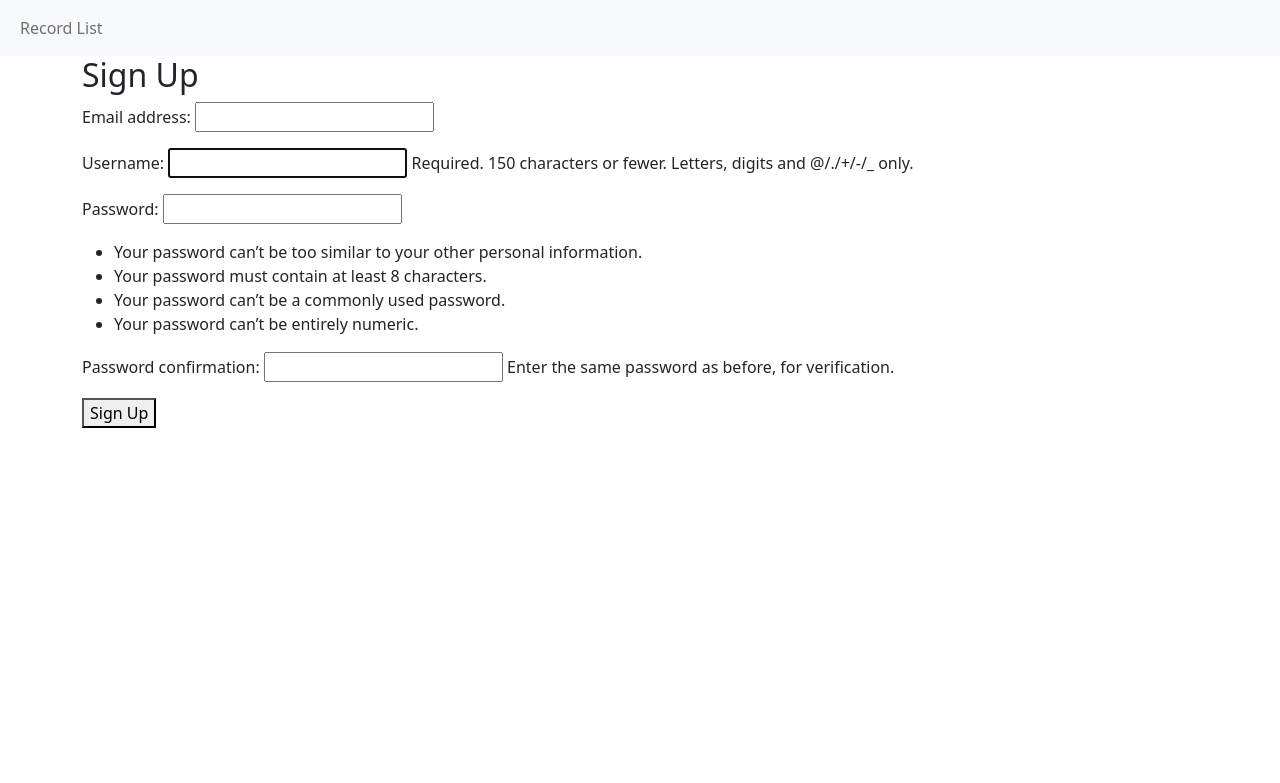
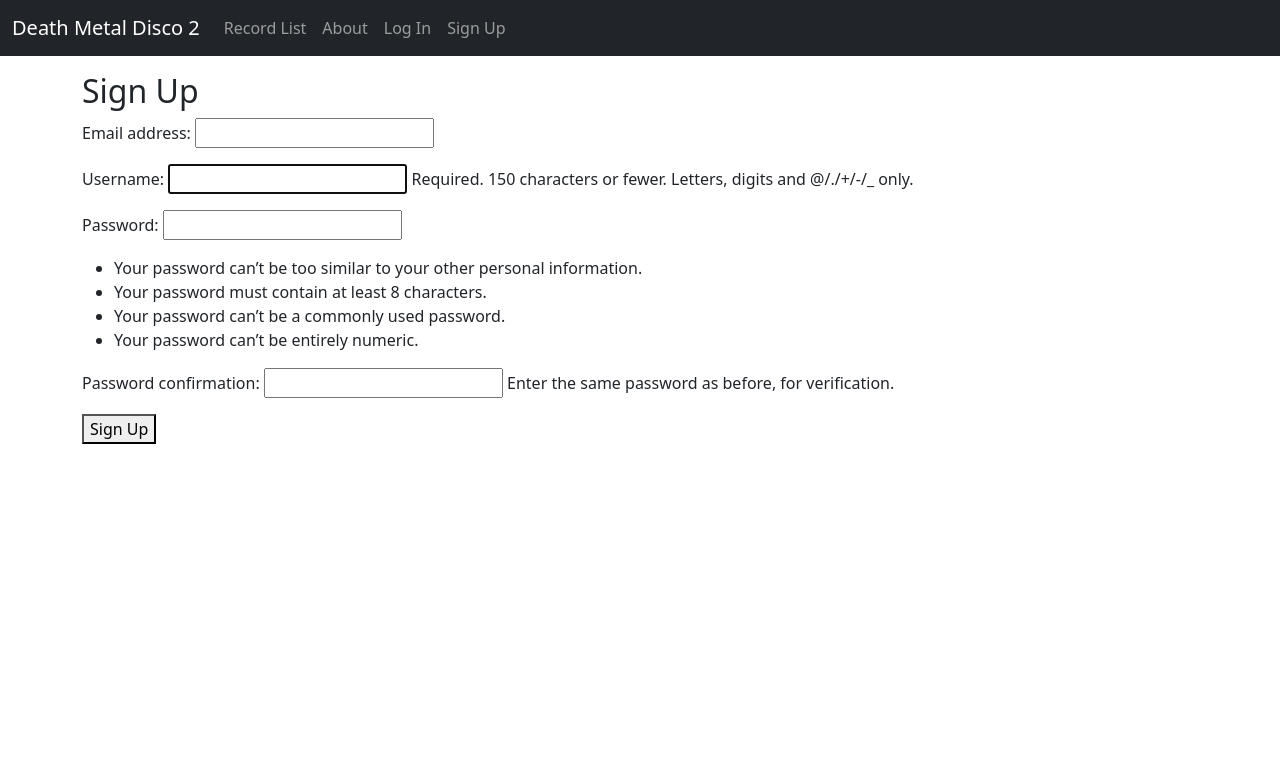
Before and after one commit to rbuerki/death-metal-disco-2, a Django app: page /accounts/signup/ in a window 1280 px wide. Shown: the top 783 px of the page. Before the commit the page ends 428 px from the top, so only its background shows below. Run offline with Django 4.2, Linux system fonts and the light colour scheme; parts of the project's set-up code (start-up, migrations or seed data) failed here and were passed over.

Commit message:
Add static files and revamp navbar somewhat

```diff
--- a/app/discobase/static/discobase/custom.css
+++ /dev/null
@@ -1,3 +0,0 @@
-.myform{
-    border: 5px dashed rebeccapurple;
-}
--- a/app/django_disco/settings.py
+++ b/app/django_disco/settings.py
@@ -121,8 +121,11 @@
 # Static files (CSS, JavaScript, Images)
 # https://docs.djangoproject.com/en/4.0/howto/static-files/
 
-STATIC_URL = "static/"
+STATIC_URL = "/static/"
+STATICFILES_DIRS = [BASE_DIR / "static"]
+# TODO this is not suitable for deployment run collectstatic django book 113
 
+# My customizing of user management
 
 AUTH_USER_MODEL = "users.CustomUser"
 LOGIN_REDIRECT_URL = "home"  # default is accounts/profile
--- a/app/pages/urls.py
+++ b/app/pages/urls.py
@@ -1,7 +1,8 @@
 from django.urls import path
 
-from pages.views import HomePageView
+from pages.views import AboutPageView, HomePageView
 
 urlpatterns = [
     path("", HomePageView.as_view(), name="home"),
+    path("about/", AboutPageView.as_view(), name="about"),
 ]
--- a/app/pages/views.py
+++ b/app/pages/views.py
@@ -1,6 +1,9 @@
-from django.shortcuts import render
 from django.views.generic import TemplateView
 
 
 class HomePageView(TemplateView):
     template_name = "home.html"
+
+
+class AboutPageView(TemplateView):
+    template_name = "about.html"
--- /dev/null
+++ b/app/static/css/base.css
@@ -0,0 +1,13 @@
+body {
+    min-height: 75rem;
+    padding-top: 4.5rem;
+}
+
+h1 {
+    color: darkolivegreen;
+}
+
+.recordcover {
+    height: 300px;
+    width: auto;
+}
--- a/app/templates/_base.html
+++ b/app/templates/_base.html
@@ -1,42 +1,63 @@
+{% load static %}
+
 <html lang="en">
 
 <head>
     <meta charset="UTF-8">
     <meta http-equiv="X-UA-Compatible" content="IE=edge">
     <meta name="viewport" content="width=device-width, initial-scale=1.0">
-    <!-- CSS only -->
+    <title>{% block title %}DiscoBase{% endblock title %}</title>
+    <!-- Bootstrap CSS only -->
     <link href="https://cdn.jsdelivr.net/npm/bootstrap@5.2.0-beta1/dist/css/bootstrap.min.css" rel="stylesheet"
         integrity="sha384-0evHe/X+R7YkIZDRvuzKMRqM+OrBnVFBL6DOitfPri4tjfHxaWutUpFmBp4vmVor" crossorigin="anonymous">
-    <!-- JavaScript Bundle with Popper -->
-    <script src="https://cdn.jsdelivr.net/npm/bootstrap@5.2.0-beta1/dist/js/bootstrap.bundle.min.js"
-        integrity="sha384-pprn3073KE6tl6bjs2QrFaJGz5/SUsLqktiwsUTF55Jfv3qYSDhgCecCxMW52nD2"
-        crossorigin="anonymous"></script>
-
-    <title>{% block title %}DiscoBase{% endblock title %}</title>
+    <!-- Custom CSS -->
+    <link rel="stylesheet" href="{% static 'css/base.css' %}">
 </head>
 
 <body>
-
-    <!-- NAVBAR -->
-    <nav class="navbar navbar-expand-lg bg-light">
+    <!-- Navbar -->
+    <nav class="navbar navbar-expand-md navbar-dark fixed-top bg-dark">
         <div class="container-fluid">
-            <button class="navbar-toggler" type="button" data-bs-toggle="collapse" data-bs-target="#navbarNavAltMarkup"
-                aria-controls="navbarNavAltMarkup" aria-expanded="false" aria-label="Toggle navigation">
+            <a class="navbar-brand" href="#">Death Metal Disco 2</a>
+            <button class="navbar-toggler" type="button" data-bs-toggle="collapse" data-bs-targ\ et="#navbarCollapse"
+                aria-controls="navbarCollapse" aria-expanded="false" aria-label="Tog\ gle navigation">
                 <span class="navbar-toggler-icon"></span>
             </button>
-            <div class="collapse navbar-collapse" id="navbarNavAltMarkup">
-                <div class="navbar-nav">
-                    <a class="nav-link" href="{% url 'discobase:list_record' %}">Record List</a>
-                </div>
+            <div class="collapse navbar-collapse" id="navbarCollapse">
+                <ul class="navbar-nav me-auto mb-2 mb-md-0">
+                    <li class="nav-item">
+                        <a class="nav-link" href="{% url 'discobase:list_record' %}">Record List</a>
+                    </li>
+                    <li class="nav-item">
+                        <a class="nav-link" href="{% url 'about' %}">About</a>
+                    </li>
+                    {% if user.is_authenticated %}
+                    <li class="nav-item">
+                        <a class="nav-link" href="{% url 'logout' %}">Log Out</a>
+                    </li>
+                    {% else %}
+                    <li class="nav-item">
+                        <a class="nav-link" href="{% url 'login' %}">Log In</a>
+                    </li>
+                    <li class="nav-item">
+                        <a class="nav-link" href="{% url 'signup' %}">Sign Up</a>
+                    </li>
+                    {% endif %}
+                </ul>
             </div>
         </div>
     </nav>
-
+    <!-- Container-->
     <div class="container">
         {% block content %}
         {% endblock %}
     </div>
-
+    <!-- Bootstrap JavaScript Bundle with Popper -->
+    <script src="https://cdn.jsdelivr.net/npm/bootstrap@5.2.0-beta1/dist/js/bootstrap.bundle.min.js"
+        integrity="sha384-pprn3073KE6tl6bjs2QrFaJGz5/SUsLqktiwsUTF55Jfv3qYSDhgCecCxMW52nD2"
+        crossorigin="anonymous"></script>
+    <!-- Custom JavaScript, all js preferably to be loaded at the end -->
+    <script> src="{%static 'js/base.js' %}"</script>
 </body>
 
 </html>
```
Also changed, not shown: app/pages/tests.py (+37 -11 lines), app/templates/about.html (added, +7 -0 lines), app/templates/home.html (+2 -10 lines), app/static/js/base.js (added).
